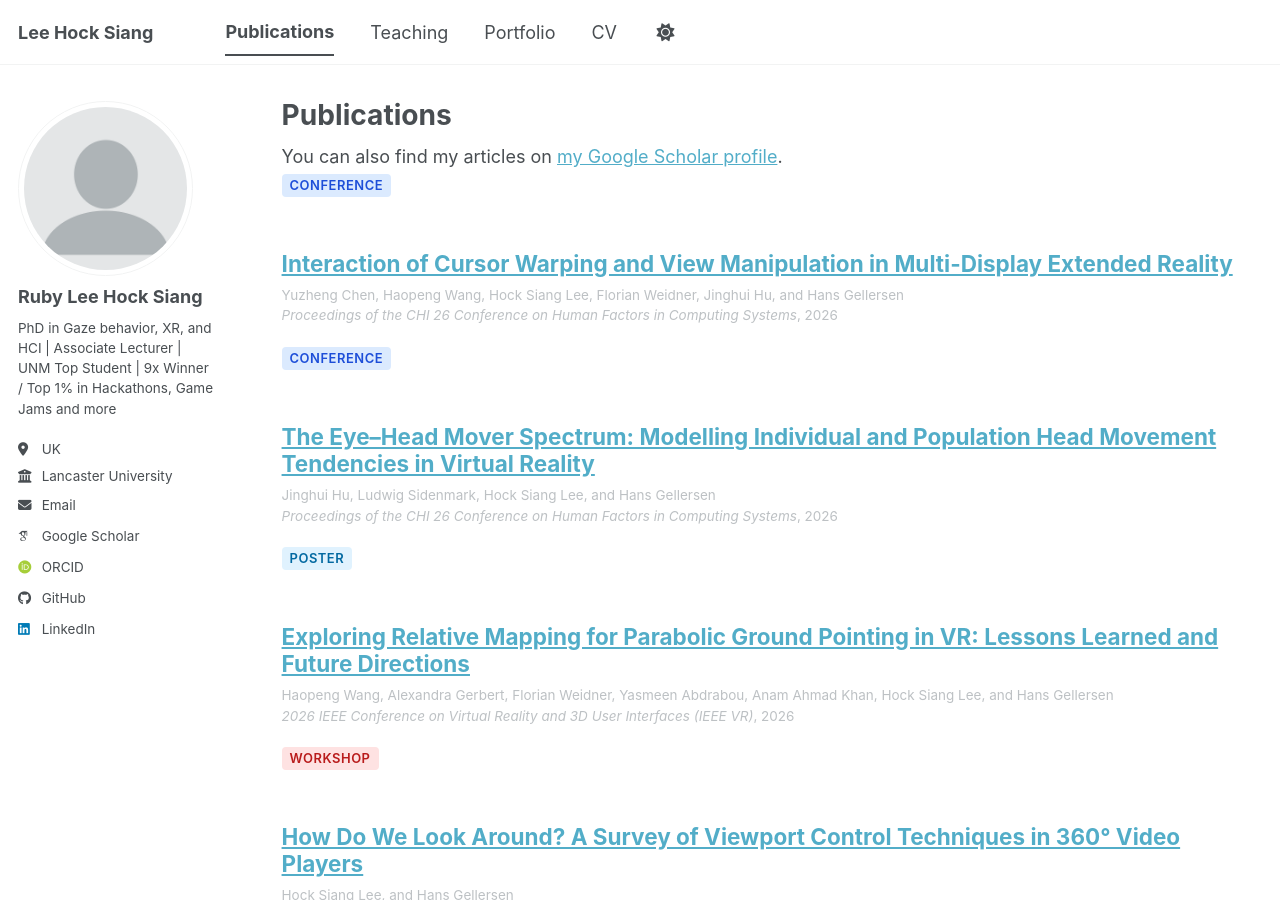
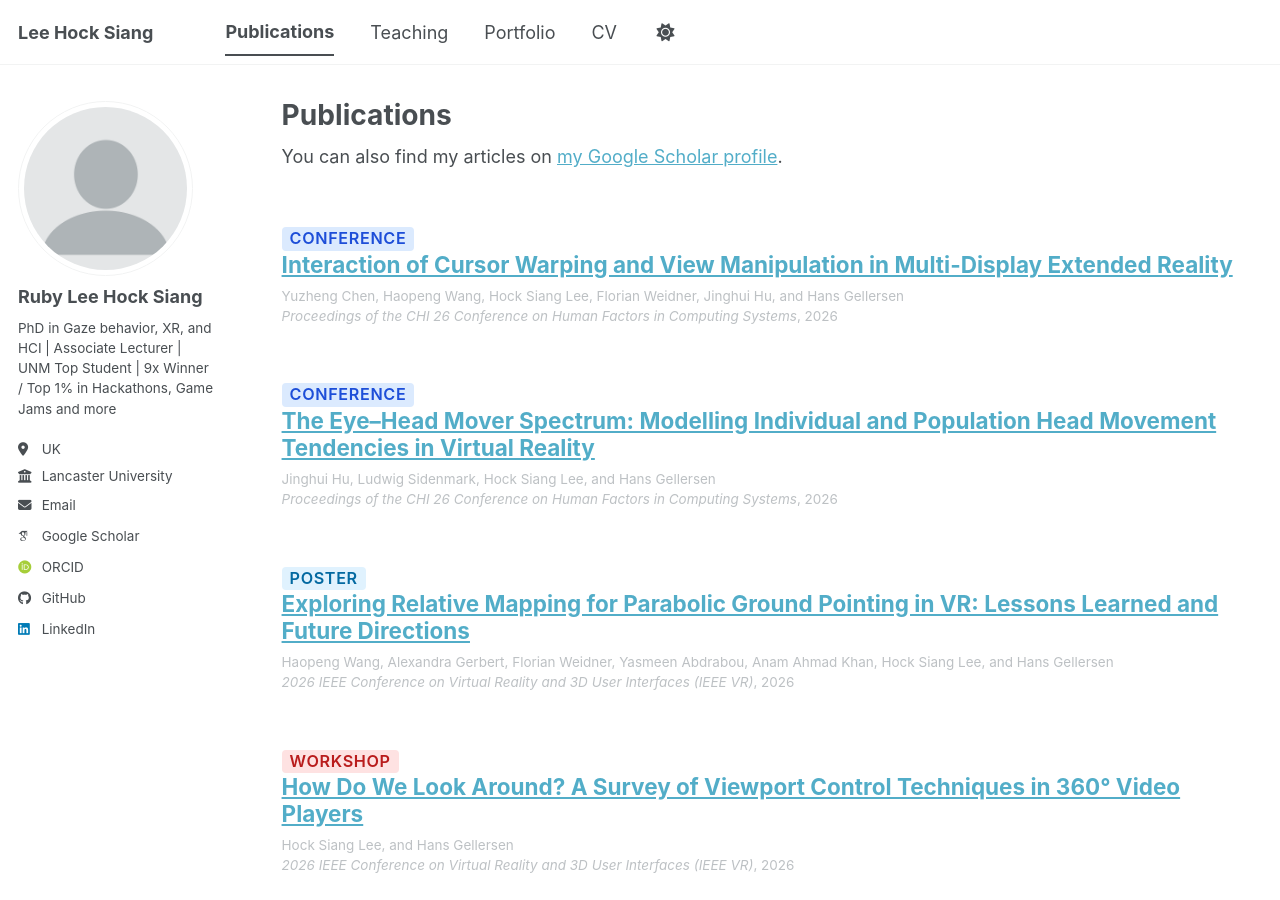
Before and after one commit to rubyleehs/rubyleehs.github.io, a Jekyll site: the page built from _pages/publications.html, in a window 1280 px wide and 900 px high. Built offline with Jekyll 4.4.1, drawn with Linux system fonts in a browser that asks for light colours; some web fonts are replaced; a script bundle is joined from its source files by our own code; library files that are not in the unit come from our copies.

Commit message:
Update archive-single.html

```diff
--- a/_includes/archive-single.html
+++ b/_includes/archive-single.html
@@ -26,6 +26,7 @@
       </div>
     {% endif %}
 
+    <h2 class="archive__item-title" itemprop="headline">
       {% if post.collection == 'publications' %}
         {% if post.tags %}
           <p class="pub-tags">
@@ -35,7 +36,6 @@
           </p>
         {% endif %}
       {% endif %}
-    <h2 class="archive__item-title" itemprop="headline">
       {% if post.link %}
         <a href="{{ post.link }}">{{ title }}</a> <a href="{{ base_path }}{{ post.url }}" rel="permalink"><i class="fa fa-link" aria-hidden="true" title="permalink"></i><span class="sr-only">Permalink</span></a>
       {% else %}
```
Lines whose indentation alone changed are shown as unchanged.
